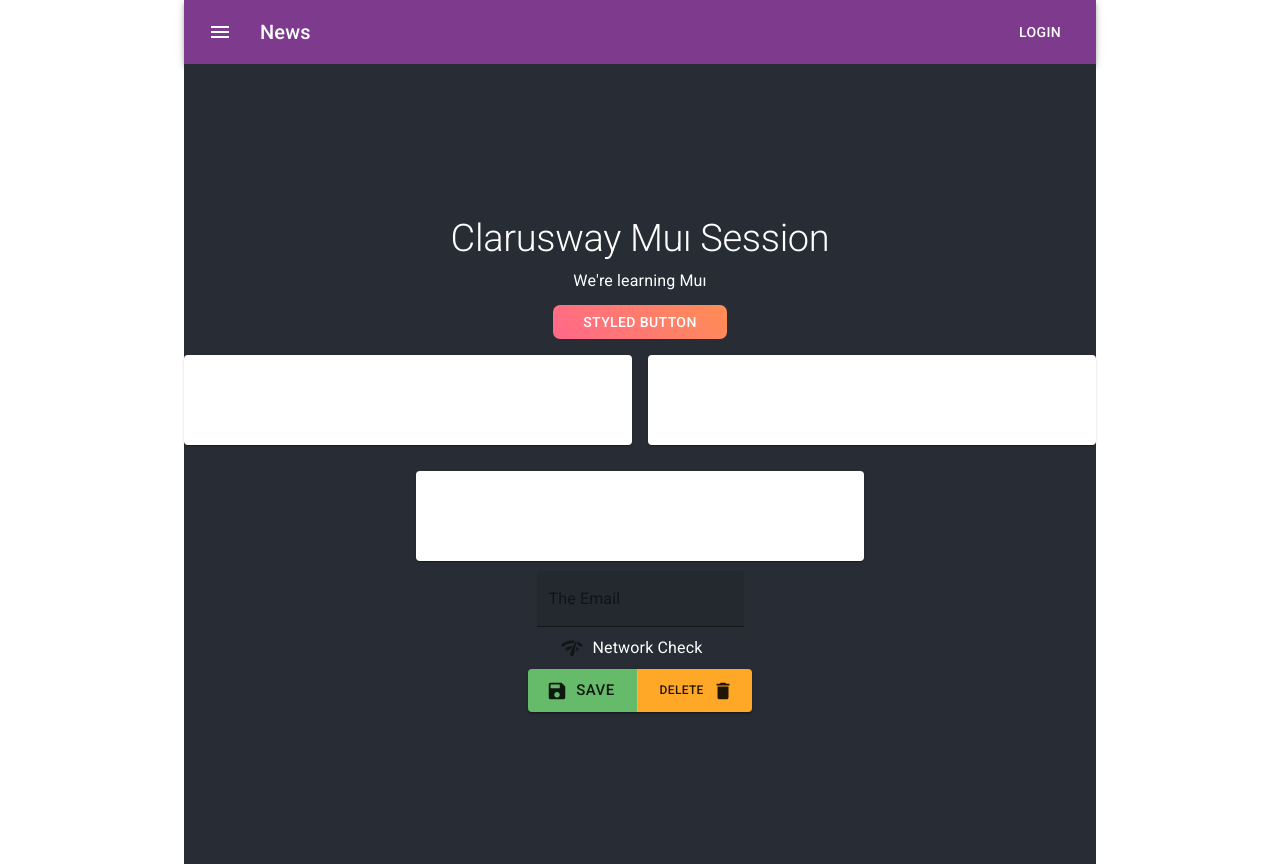
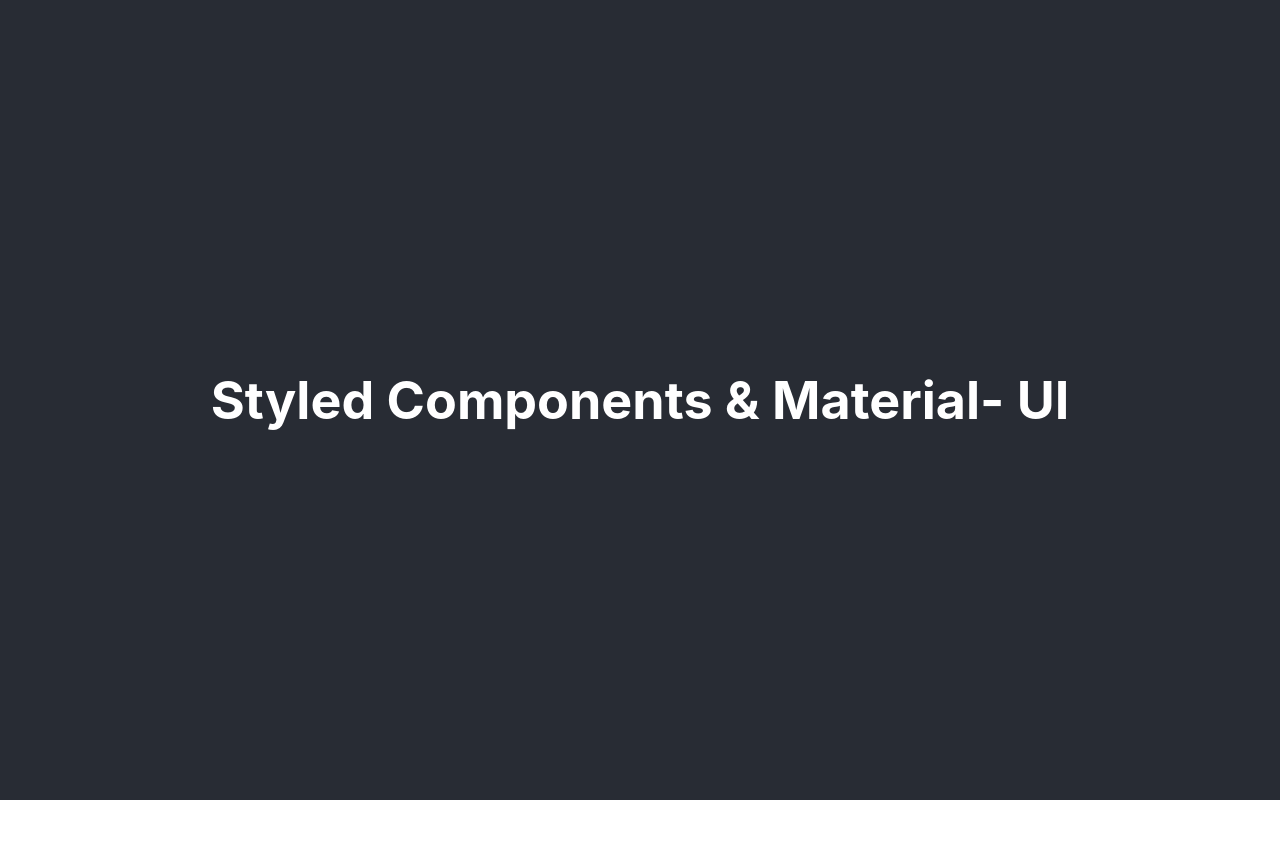
Before and after one commit to oguzhancvdr/react-styling-2, a React (Create React App) app: page / in a window 1280 px wide. After the commit the page ends 800 px from the top, so only its background shows below. Built offline with nearby package versions, Linux system fonts and the light colour scheme.

Commit message:
modify App.js

```diff
--- a/src/App.js
+++ b/src/App.js
@@ -1,54 +1,12 @@
 import "./App.css";
-// import StyledComponents from './components/styled-comp/index'
-import Buttons from "./components/material-ui/buttons/Buttons";
-import CheckBoxComp from "./components/material-ui/checkbox/CheckBoxComp";
-import StyledButton from "./components/material-ui/styled-button/StyledButton";
-import TextFieldComp from "./components/material-ui/text-field/TextFieldComp";
-import Typography from "./components/material-ui/typography/TypographyComp";
-import Wrapper from "./components/material-ui/wrapper/Wrapper";
-import Cards from './components/material-ui/cards/Cards';
-import AppBarComp from './components/material-ui/app-bar/AppBarComp';
-import { ThemeProvider, createMuiTheme } from "@material-ui/core/styles";
-import { orange, green } from "@material-ui/core/colors";
-
-const theme = createMuiTheme({
-  typography: {
-    h2: {
-      fontSize: 38,
-      marginBottom: 5,
-    },
-    subtitle1: {
-      marginBottom: 10,
-    },
-  },
-  palette: {
-    primary: {
-      main: orange[400],
-    },
-    secondary: {
-      main: green[400],
-    },
-  },
-});
 
 function App() {
   return (
-    <ThemeProvider theme={theme}>
-      <Wrapper>
-        <AppBarComp />
-        <div className="App">
-          <header className="App-header">
-            <Typography />
-            <StyledButton />
-            <Cards />
-            <TextFieldComp />
-            <CheckBoxComp />
-            <Buttons />
-            {/* <StyledComponents /> */}
-          </header>
-        </div>
-      </Wrapper>
-    </ThemeProvider>
+    <div className="App">
+      <header className="App-header">
+        <h1>Styled Components & Material- UI</h1>
+      </header>
+    </div>
   );
 }
 export default App;
```
